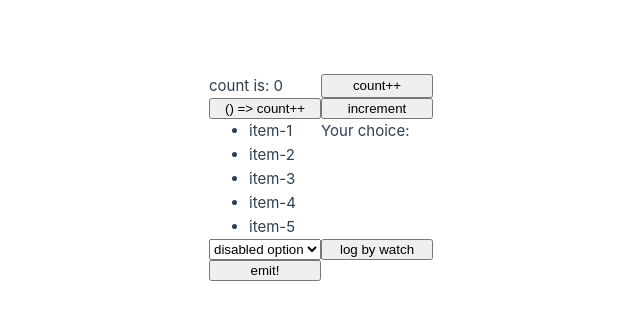
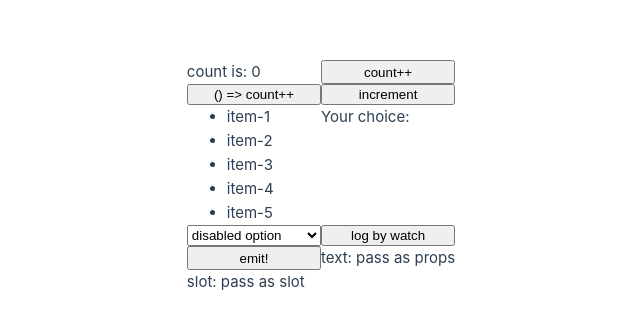
Before and after one commit to kitta65/poc-vue, a Vue app: page / in a window 1280 px wide. Shown: the part 223-552 px from the top of the page, without its empty margins (319-959 px from the left). Built offline with nearby package versions, Linux system fonts and the light colour scheme; the HTML template or start-up script is replaced by a standard one.

Commit message:
add Property.vue

```diff
--- a/src/App.vue
+++ b/src/App.vue
@@ -4,15 +4,16 @@ import Emit from "./components/Emit.vue";
 import List from "./components/List.vue";
 import Form from "./components/Form.vue";
 import Watch from "./components/Watch.vue";
+import Property from "./components/Property.vue";
 </script>
 
 <template>
   <Counter />
   <List />
-  <!-- <Form /> causes wrong syntax highlight -->
-  <Form></Form>
+  <Form />
   <Watch />
   <Emit @custom-event="console.log('received custom-event!')" />
+  <Property text="pass as props">pass as slot</Property>
 </template>
 
 <style scoped>
--- /dev/null
+++ b/src/components/Property.vue
@@ -0,0 +1,8 @@
+<script setup lang="ts">
+defineProps(["text"]);
+</script>
+
+<template>
+  <p>text: {{ text }}</p>
+  <p>slot: <slot /></p>
+</template>
```
